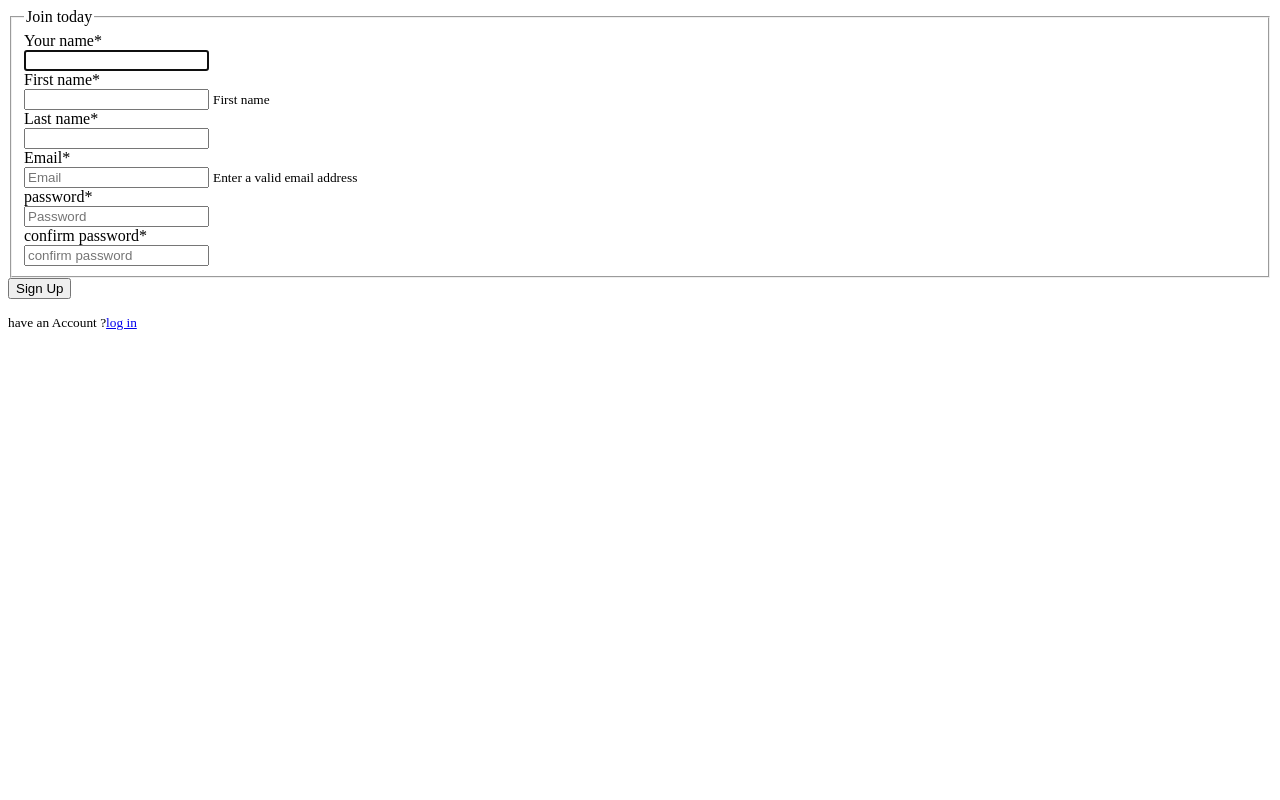
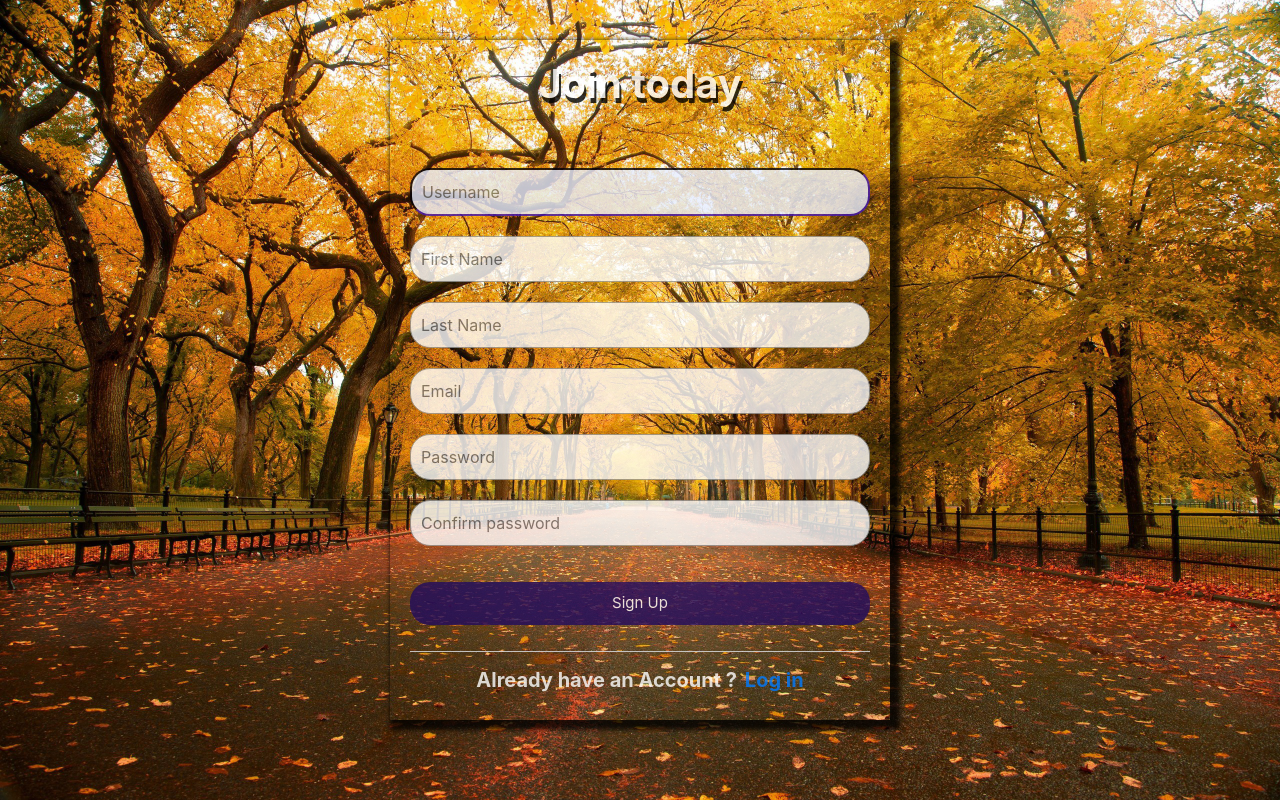
Before and after one commit to pritamrao746/tours_travels, a Django app: page /users/register/ in a window 1280 px wide. Run offline with Django 3.2, Linux system fonts and the light colour scheme; some libraries are stand-ins or nearby versions.

Commit message:
Login Registration template added

```diff
--- a/tours_travels/urls.py
+++ b/tours_travels/urls.py
@@ -29,7 +29,7 @@ urlpatterns = [
     path('users/',include('users.urls')),
 
     path('login/',auth_views.LoginView.as_view(template_name='users/login.html'),name='login'),
-    path('logout/',auth_views.LogoutView.as_view(template_name='users/logout.html'),name='logout'),
+    path('logout/',auth_views.LogoutView.as_view(template_name='users/index.html'),name='logout'),
 
 ]
 
--- a/users/forms.py
+++ b/users/forms.py
@@ -4,13 +4,15 @@ from django import forms
 from django.contrib.auth.models import User
 
 
+
 class UserRegisterForm(UserCreationForm):
-	username = forms.CharField(label='Your name')
-	first_name = forms.CharField(help_text='First name')
-	last_name=forms.CharField()
-	email=forms.EmailField(widget=forms.TextInput(attrs={'placeholder':'Email'}) ,help_text='Enter a valid email address')
-	password1=forms.CharField(widget=forms.PasswordInput(attrs={'placeholder':'Password'}),label='password')
-	password2=forms.CharField(widget=forms.PasswordInput(attrs={'placeholder':'confirm password'}),label='confirm password')
+
+	username = forms.CharField(widget=forms.TextInput(attrs={'placeholder':'Username','class':'input-box'}),label='')
+	first_name = forms.CharField(widget=forms.TextInput(attrs={'placeholder':'First Name','class':'input-box'}),label='')
+	last_name=forms.CharField(widget=forms.TextInput(attrs={'placeholder':'Last Name','class':'input-box'}),label='')
+	email=forms.EmailField(widget=forms.TextInput(attrs={'placeholder':'Email','class':'input-box'}),label='')
+	password1=forms.CharField(widget=forms.PasswordInput(attrs={'placeholder':'Password','class':'input-box'}),label='')
+	password2=forms.CharField(widget=forms.PasswordInput(attrs={'placeholder':'Confirm password','class':'input-box'}),label='')
 	# phone = forms.CharField(help_text='Phone number')
 	class Meta(UserCreationForm.Meta):
 		model = User
--- a/users/templates/users/register.html
+++ b/users/templates/users/register.html
@@ -1,18 +1,48 @@
 {% load crispy_forms_tags %}
+{% load static %}
+<head>
+    <title>Tours&Travels</title>
+    <meta name="viewport" content="width=device-width, initial-scale=1.0">
+
+    <link rel="stylesheet" href="https://stackpath.bootstrapcdn.com/font-awesome/4.7.0/css/font-awesome.min.css">
+    <!-- <link rel="stylesheet" href="{% static '/css/style.css' %}"> -->
+    <link rel="stylesheet" href="https://cdnjs.cloudflare.com/ajax/libs/animate.css/4.0.0/animate.min.css" />
+    <link rel="stylesheet" href="https://stackpath.bootstrapcdn.com/bootstrap/4.5.2/css/bootstrap.min.css">
+    <script src="https://ajax.googleapis.com/ajax/libs/jquery/3.5.1/jquery.min.js"></script>
+    <script src="https://stackpath.bootstrapcdn.com/bootstrap/4.5.2/js/bootstrap.min.js"
+        integrity="sha384-B4gt1jrGC7Jh4AgTPSdUtOBvfO8shuf57BaghqFfPlYxofvL8/KUEfYiJOMMV+rV"
+		crossorigin="anonymous"></script>
+	<link rel="stylesheet" href="{% static '/css/style.css' %}">
+<link rel="stylesheet" href="{% static '/css/pack-style.css' %}">
+
+    <style>
+        body{
+	  background-image:url('{% static "images/login-back.jpg" %}');
+	  background-size:cover;
+		background-position: center;
+		background-attachment: fixed;
+    }
+    </style>
+
+</head>
+<body>
+	<div class="booking-form" style="margin-bottom:20px;margin-top:40px;opacity:0.8;background:transparent;box-shadow:5px 5px 5px 5px black">
 		<div class="content-section">
 			<form method="POST">
 				{% csrf_token%}
 				<fieldset class="form-group">
-			<legend >Join today</legend>
-			{{form|crispy }}
+					<h1 style="color:white;font-weight: bolder;text-shadow: 2px 5px black;">Join today</h1>
+					{{form}}
 				</fieldset>
 				<div class="form-group">
-			<button class="btn btn-outline-info" type ='submit'>Sign Up</button>
+					<button class="book-btn" type ='submit'>Sign Up</button>
 				</div>
 			</form>
 			<div class="border-top pt-3">
-		<small class="text-muted">
-			have an Account ?<a class="ml-2" href="##">log in</a>
-		</small>
+				<h5 class="" style="color:white;font-weight: bolder;">
+					Already have an Account ?<a class="ml-2" href="/login">Log in</a>
+				</h5>
 			</div>
 		</div>
+	</div>
+</body>
```
Also changed, not shown: users/templates/users/login.html (+42 -6 lines), static/images/login-back.jfif (added), static/images/login-back.jpg (added), users/templates/users/destination.html (line endings or trailing spaces). Lines whose indentation alone changed are shown as unchanged.
